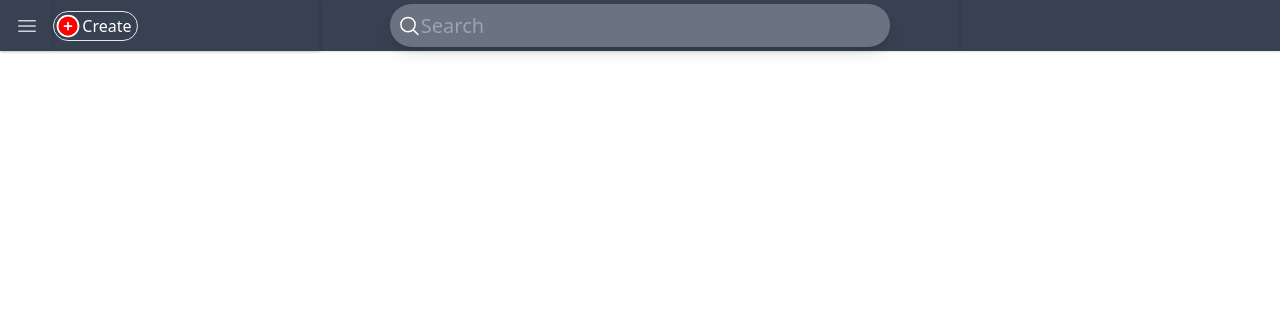
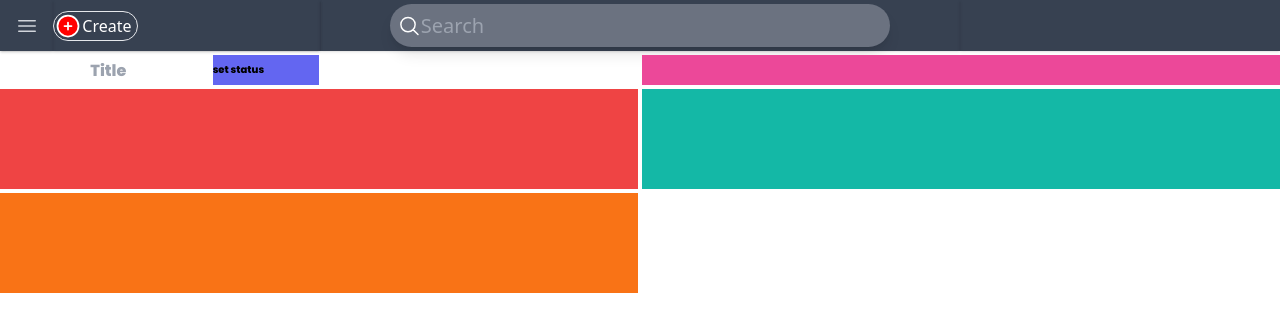
Before and after one commit to Sczeam/ToDoList, a React (Vite) app in the folder ToDoWebapp/: page / in a window 1280 px wide. Shown: the top 332 px of the page. Built offline with nearby package versions, Linux system fonts and the light colour scheme.

Commit message:
set layout for todolist table

```diff
--- a/ToDoWebapp/src/App.tsx
+++ b/ToDoWebapp/src/App.tsx
@@ -1,6 +1,7 @@
 import { useState } from "react";
 import { Navbar } from "./components/Navbar";
 import { Sidebar, SidebarItem } from "./components/Sidebar";
+import { ToDoList } from "./components/ToDoList";
 
 function App() {
   const [isSidebarExpanded, setSidebarExpanded] = useState<boolean>(false);
@@ -12,6 +13,8 @@ function App() {
   return (
     <>
       <Navbar toggleSidebar={toggleSidebar} />
+      <div className="flex grid grid-cols-2 gap-1">
+        <ToDoList />
         <Sidebar isSidebarExpanded={isSidebarExpanded}>
           <SidebarItem
             icon={
@@ -75,6 +78,7 @@ function App() {
             alert
           />
         </Sidebar>
+      </div>
     </>
   );
 }
--- a/ToDoWebapp/src/components/Sidebar.tsx
+++ b/ToDoWebapp/src/components/Sidebar.tsx
@@ -16,7 +16,7 @@ export const Sidebar: React.FC<SidebarProps> = ({
     <aside
       className={`h-screen sm:w-[250px] transition-all duration-300 ${
         isSidebarExpanded ? "left-0" : "-left-full"
-      } relative`}
+      } absolute`}
     >
       <nav className=" h-full flex flex-col bg-gray-700 border-r shadow-sm">
         <ul className="flex-1 px-3">{children}</ul>
--- /dev/null
+++ b/ToDoWebapp/src/components/ToDoList.tsx
@@ -0,0 +1,23 @@
+export const ToDoList: React.FC = () => {
+  return (
+    <>
+      <div className="mt-1 grid grid-cols-12">
+        <div className="p-1 h-[30px] col-span-8 sm:col-span-4 flex justify-center items-center">
+          <input
+            placeholder="Title"
+            className="ml-1 text-center w-full h-full font-poppins font-extrabold"
+          />
+        </div>
+        <div className=" h-[30px] col-span-4 sm:col-span-2 w-full bg-indigo-500">
+          <span className="font-poppins h-full w-full font-base text-[10px] font-extrabold">
+            set status
+          </span>
+        </div>
+      </div>
+      <div className="mt-1 h-[30px] w-full bg-pink-500"></div>
+      <div className="h-[100px] w-full bg-red-500"></div>
+      <div className="h-[100px] w-full bg-teal-500"></div>
+      <div className="h-[100px] w-full bg-orange-500"></div>
+    </>
+  );
+};
--- a/ToDoWebapp/src/index.css
+++ b/ToDoWebapp/src/index.css
@@ -1,3 +1,4 @@
+@import url("https://fonts.googleapis.com/css2?family=Exo+2:ital,wght@0,100..900;1,100..900&family=Poppins:ital,wght@0,100;0,200;0,300;0,400;0,500;0,600;0,700;0,800;0,900;1,100;1,200;1,300;1,400;1,500;1,600;1,700;1,800;1,900&display=swap");
 @tailwind base;
 @tailwind components;
 @tailwind utilities;
--- a/ToDoWebapp/tailwind.config.js
+++ b/ToDoWebapp/tailwind.config.js
@@ -2,7 +2,11 @@
 export default {
   content: ["./index.html", "./src/**/*.{js,ts,jsx,tsx}"],
   theme: {
-    extend: {},
+    extend: {
+      fontFamily: {
+        poppins: ["Poppins"],
+      },
+    },
   },
   plugins: [],
 };
```
Lines whose indentation alone changed are shown as unchanged.
